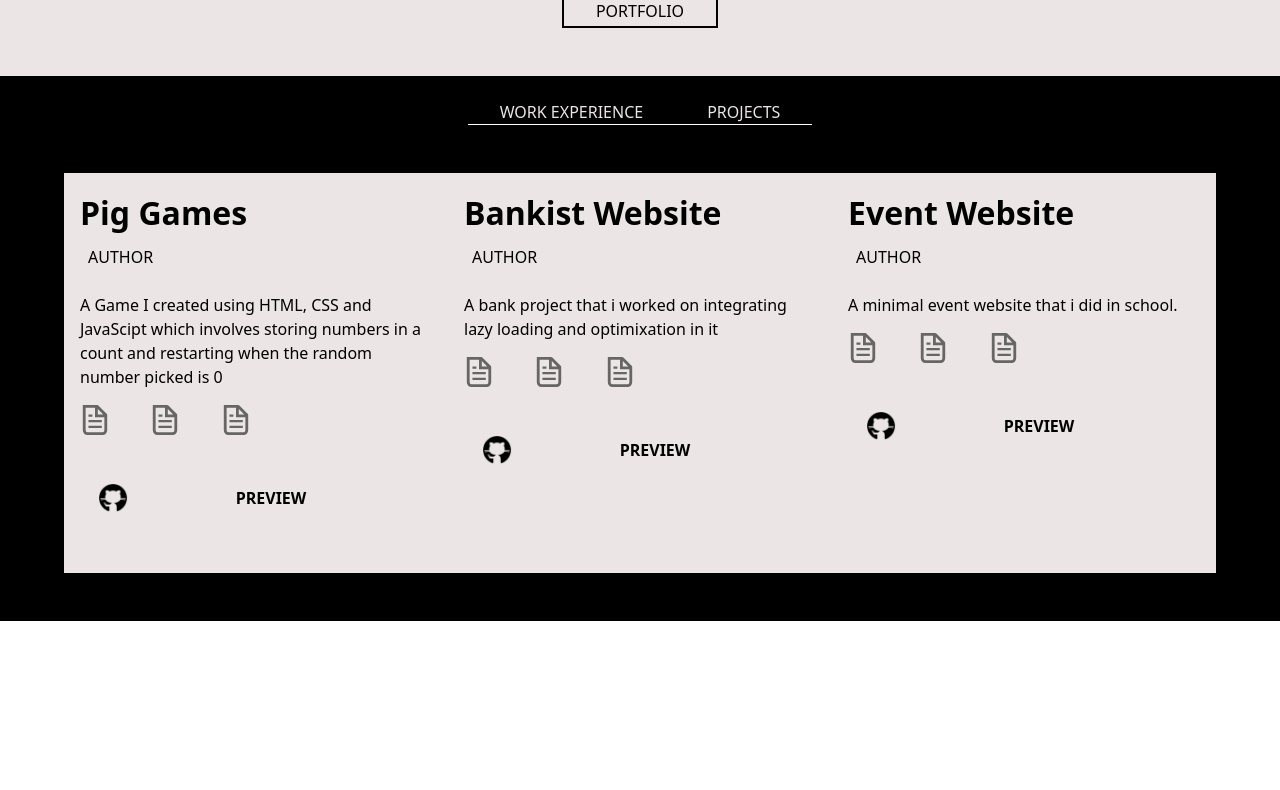
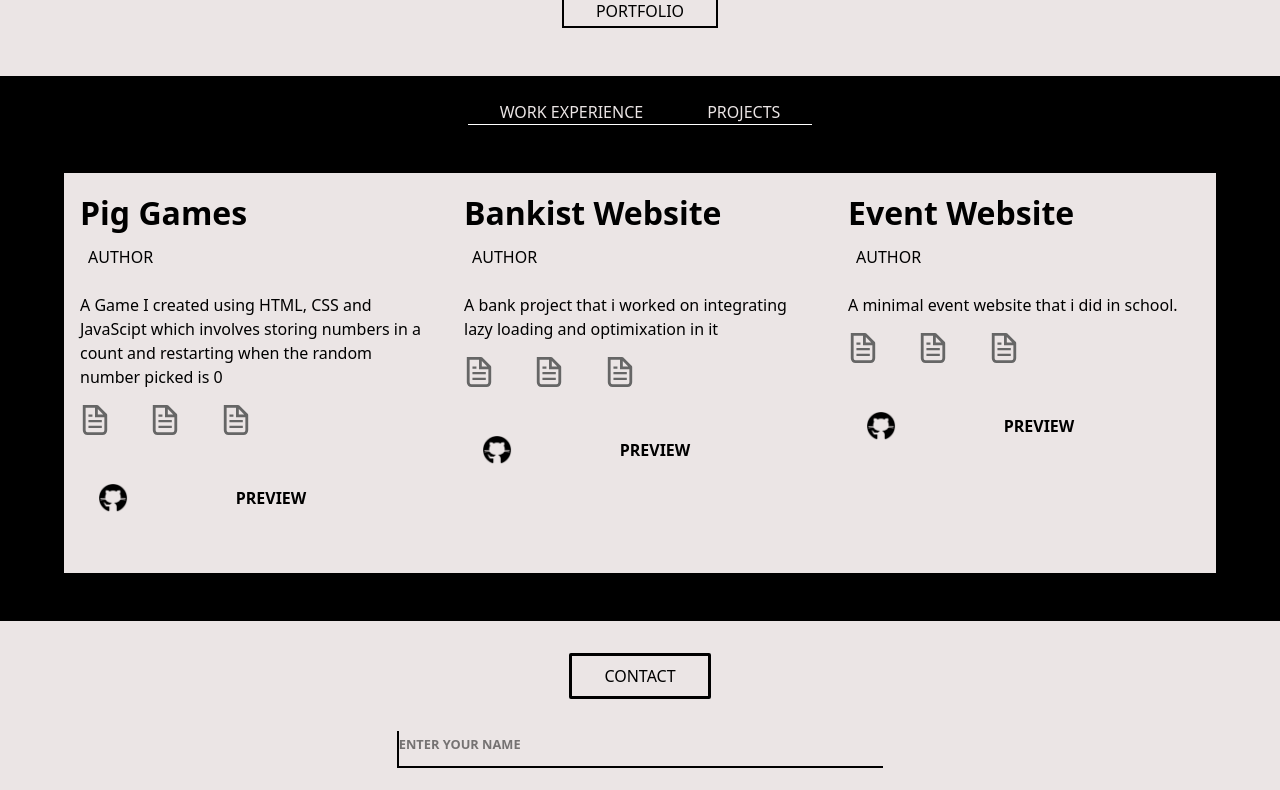
Before and after one commit to Joshking21/my-portfolio, a Next.js app: page / in a window 1280 px wide. Shown: the part 2000-2790 px from the top of the page. Before the commit the page ends 2621 px from the top, so only its background shows below. Built offline with nearby package versions, Linux system fonts and the light colour scheme.

Commit message:
created the contact section

```diff
--- a/src/app/Components/personalDetails/personalDetails.jsx
+++ b/src/app/Components/personalDetails/personalDetails.jsx
@@ -18,17 +18,7 @@ export default function HomePersonalDetails() {
           </MotionFadeLeftSection>
         </div>
         <div className="flex mb-[3rem]">
-          {SocialLink.map((item, index) => (
-            <div key={index} className="mr-[1.5rem]">
-              <Image
-                className=""
-                src={item.photosource}
-                alt={item.alt}
-                width={30}
-                height={index === 0 ? 30 : 10}
-              />
-            </div>
-          ))}
+         <SocialImage SocialPhotos={SocialLink}/>
 
           {/* <Image src="/icons8-facebook.svg" alt="alt" width={30} height={30} />
     <Image src="/Github.png" alt="alt" width={30} height={10} />
@@ -42,3 +32,23 @@ export default function HomePersonalDetails() {
     </div>
   );
 }
+
+
+export function SocialImage({SocialPhotos}){
+  return(
+    <>
+  {SocialPhotos.map((item, index) => (
+            <div key={index} className="mr-[1.5rem]">
+              <Image
+                className=""
+                src={item.photosource}
+                alt={item.alt}
+                width={30}
+                height={index === 0 ? 30 : 10}
+              />
+            </div>
+          ))}
+          </>
+        )
+
+}
--- a/src/app/Components/portfolioFolder/portfolioProject.jsx
+++ b/src/app/Components/portfolioFolder/portfolioProject.jsx
@@ -8,7 +8,7 @@ export default function Port() {
       {ProjectDetails.map((item, index) => (
         <div
           key={index}
-          className="mb-[3rem] w-[30%] h-[400px]  bg-cover bg-[var(--primary)] bg-center bg-no-repeat flex "
+          className="mb-[3rem] w-[30%] h-[400px]  bg-cover bg-[var(--primary)] bg-center bg-no-repeat flex hover:bg-transparent "
           //   style={{backgroundImage:`url(${item.ProjectImage})` }}
         >
           <div className="w-full   text-left p-[1rem]">
--- /dev/null
+++ b/src/app/contacts/contactForm.jsx
@@ -0,0 +1,34 @@
+export default function ContactForm(){
+    return(
+        <form className="flex flex-col  w-full  items-center mb-[2rem]">
+               {contactFormDetails.map((items,index) =>(
+                <div key={index} className=" w-[40%]">
+                    {items.placeholder==="YOUR MESSAGE"?<input type={items.type} placeholder={items.placeholder}
+                    className="  pb-[7rem] w-full  border-l-solid border-l-[2px] border-b-solid border-b-[2px] focus:outline-none mb-[2rem]" ></input>:<input
+                     type={items.type} placeholder={items.placeholder} className=" mb-[1.5rem] focus:outline-none pb-[0.7rem] placeholder:text-[0.8rem] placeholder:font-semibold w-full   border-l-solid border-l-[2px] border-b-solid border-b-[2px]"></input>}
+                </div>
+               ))}
+               <button type="submit"className="border-l-solid border-l-[1px] border-r-solid border-r-[1px] p-[2px] pl-[2rem] pr-[2rem] font-bold text-[0.7rem]" >SUBMIT</button>
+        </form>
+
+    )
+}
+
+const contactFormDetails = [
+    {
+        type:"text",
+        placeholder:"ENTER YOUR NAME"
+    },
+    {
+       type:"email",
+        placeholder:"ENTER YOUR EMAIL"
+    },
+    {
+        type:"text",
+        placeholder:"PHONE NUMBER"
+    },
+    {
+       type:"text",
+        placeholder:"YOUR MESSAGE"
+    }
+]
--- /dev/null
+++ b/src/app/contacts/contacts.jsx
@@ -0,0 +1,13 @@
+import ContactForm from "./contactForm";
+
+export default function Contacts(){
+    return(
+<div className=" flex flex-col items-center justify-center p-[2rem]">
+    <div className="p-[0.5rem] pl-[2rem] pr-[2rem] rounded-[2px] border-[3px] border-solid border-black mb-[2rem]">
+        CONTACT
+    </div>
+    <ContactForm/>
+
+</div>
+    )
+}
--- /dev/null
+++ b/src/app/footer/footer.jsx
@@ -0,0 +1,22 @@
+import Image from "next/image"
+import { SocialLink } from "../lib/userSkillsData"
+import { SocialImage } from "../Components/personalDetails/personalDetails"
+export default function Footer(){
+    return(
+        <div className="bg-black flex flex-col justify-center items-center text-[var(--primary)] text-[0.7rem] ">
+            <div className="">
+                <button className="flex items-center justify-center flex-col">
+                    <Image src="/" alt="alt" width={10} height={10} />
+                    <p>BACK TO THE TOP</p>
+                </button>
+            </div>
+            <div className="flex">
+<SocialImage SocialPhotos={SocialLink}/>
+            </div>
+            <div>
+                 &copy; 2025 <span className="font-extrabold">J.BOBO</span> All rights reserved.
+            </div>
+
+        </div>
+    )
+}
--- a/src/app/page.js
+++ b/src/app/page.js
@@ -4,6 +4,8 @@ import './globals.css'
 import AboutMe from "./Components/aboutMeSection/aboutMe";
 import Skills from "./Components/skillsPage/skillsPage";
 import Portfolio from "./Components/portfolioFolder/portfolio";
+import Contacts from "./contacts/contacts";
+import Footer from "./footer/footer";
 
 export default function Home() {
   return (
@@ -12,6 +14,8 @@ export default function Home() {
 <AboutMe/>
 <Skills/>
 <Portfolio/>
+<Contacts/>
+<Footer/>
 
 
      </div>
```
